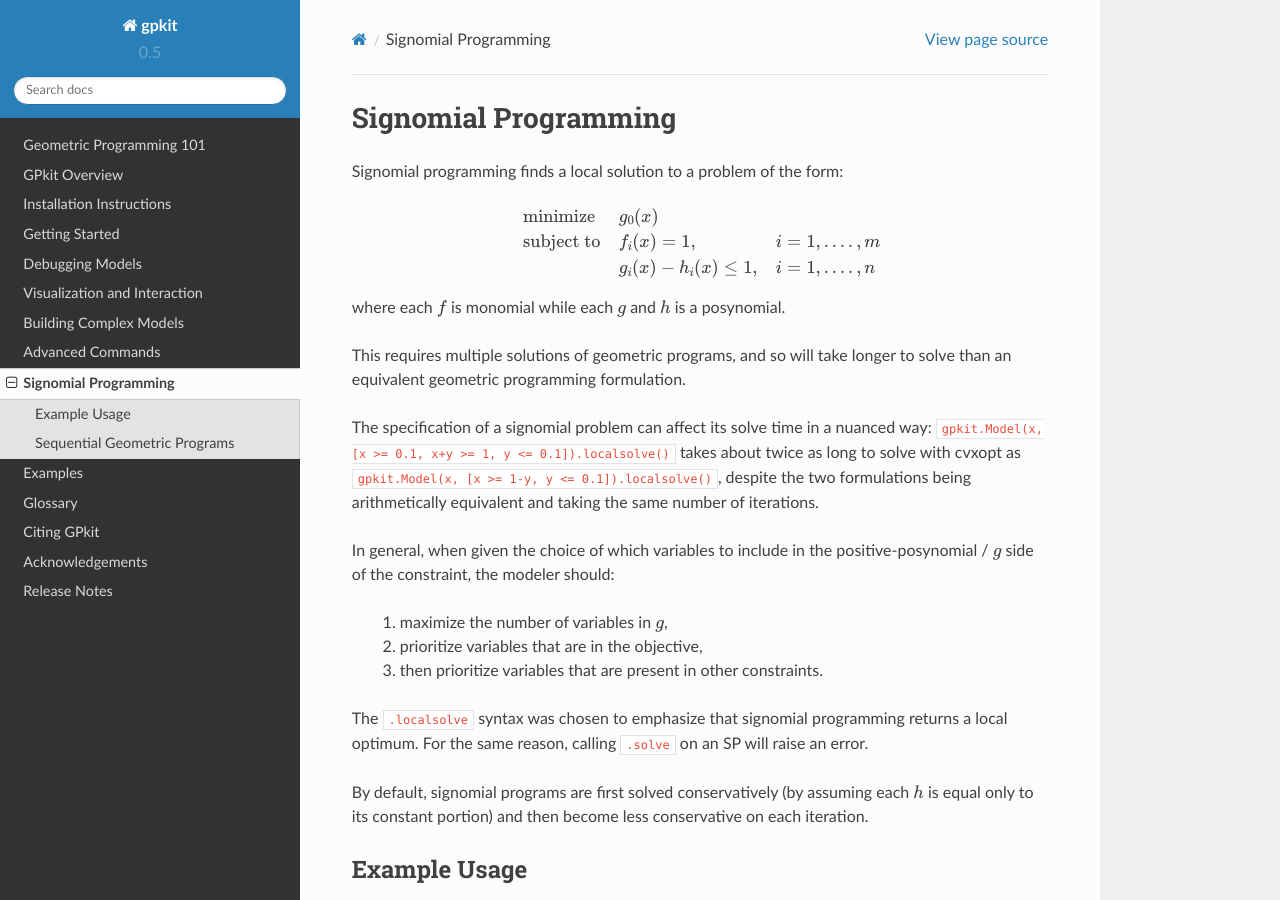
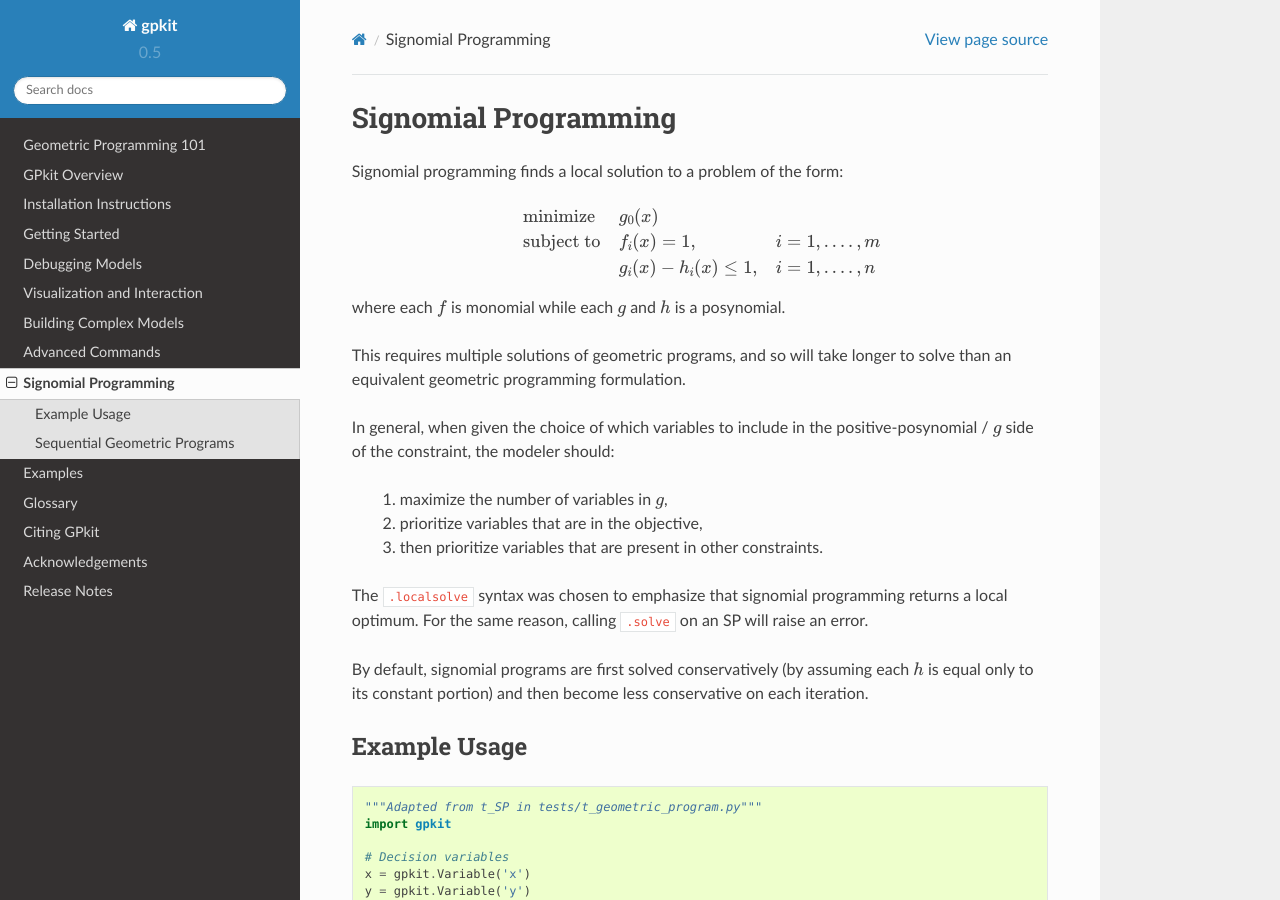
Before and after one commit to convexengineering/gpkit, a Sphinx documentation site: the page built from docs/source/signomialprogramming.rst, in a window 1280 px wide and 900 px high. Built offline with Sphinx 7.4.7 and the Read the Docs theme 2.0.0, drawn with Linux system fonts in a browser that asks for light colours.

Commit message:
remove incorrect SP formulation note (#1030)

```diff
--- a/docs/source/signomialprogramming.rst
+++ b/docs/source/signomialprogramming.rst
@@ -15,8 +15,6 @@ Signomial programming finds a local solution to a problem of the form:
 where each :math:`f` is monomial while each :math:`g` and :math:`h` is a posynomial.
 
 This requires multiple solutions of geometric programs, and so will take longer to solve than an equivalent geometric programming formulation.
-
-The specification of a signomial problem can affect its solve time in a nuanced way: ``gpkit.Model(x, [x >= 0.1, x+y >= 1, y <= 0.1]).localsolve()`` takes about twice as long to solve with cvxopt as ``gpkit.Model(x, [x >= 1-y, y <= 0.1]).localsolve()``, despite the two formulations being arithmetically equivalent and taking the same number of iterations.
 
 In general, when given the choice of which variables to include in the positive-posynomial / :math:`g` side of the constraint, the modeler should:
 
```
